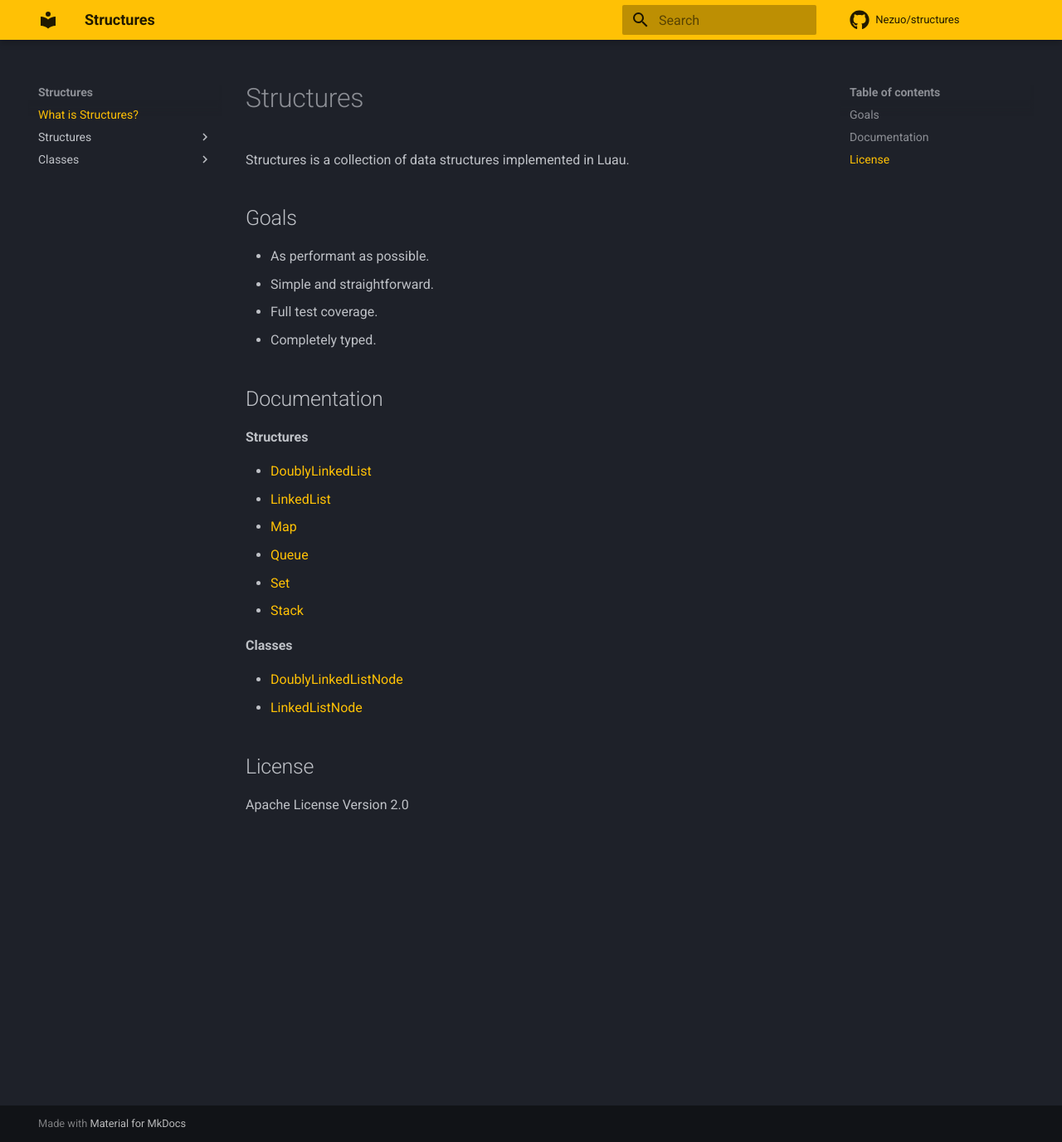
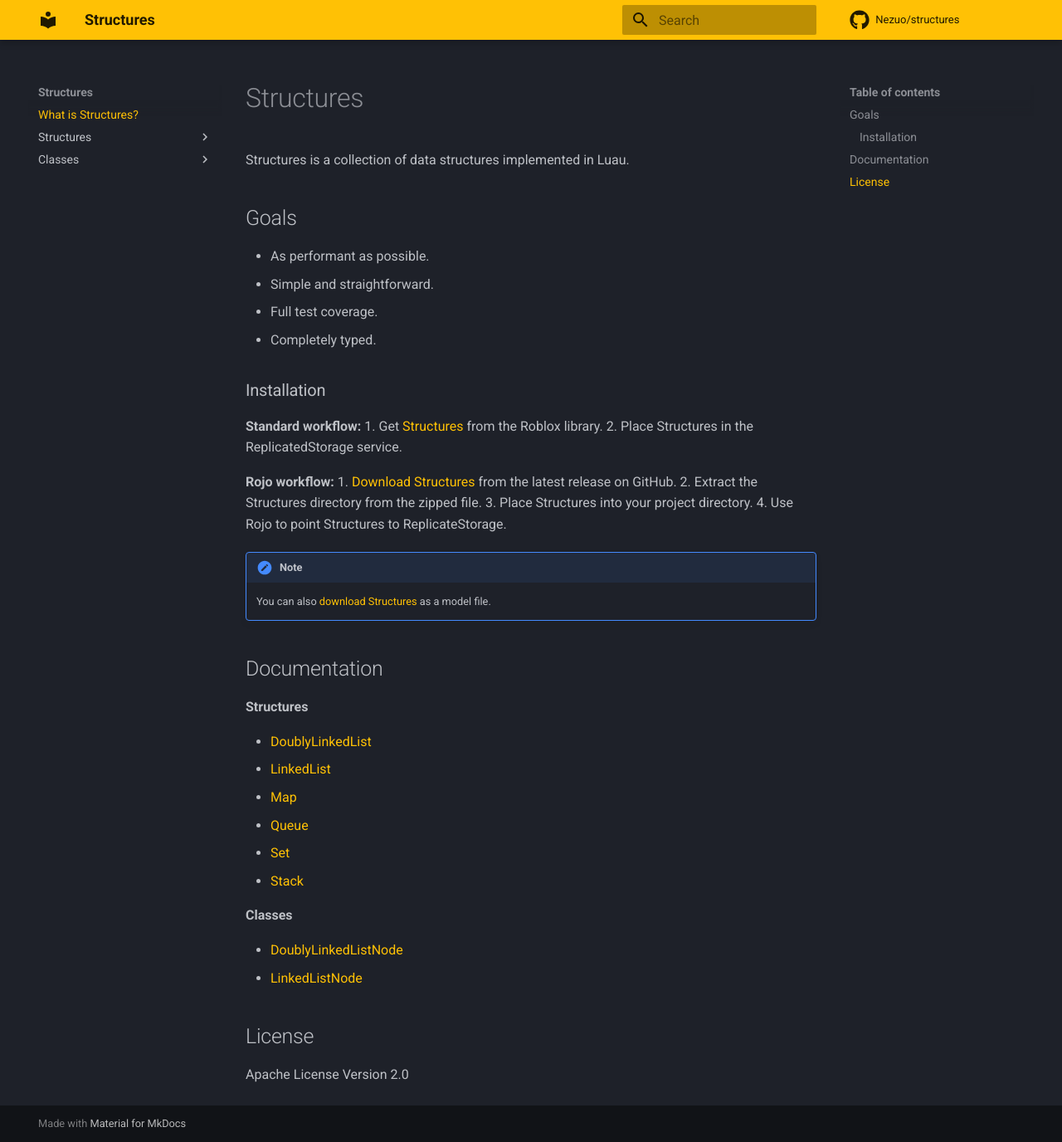
Before and after one commit to Nezuo/structures, an MkDocs documentation site: the page built from docs/index.md, in a window 1280 px wide and 1376 px high. Shown: the whole window at 83% size. Built offline with MkDocs 1.6.1 and Material for MkDocs 9.7.7, drawn with Linux system fonts in a browser that asks for light colours; comment, search, counter and statistics services are not loaded.

Commit message:
Update index.md

```diff
--- a/docs/index.md
+++ b/docs/index.md
@@ -6,6 +6,21 @@ Structures is a collection of data structures implemented in Luau.
  - Simple and straightforward.
  - Full test coverage.
  - Completely typed.
+
+### Installation
+
+**Standard workflow:**
+1. Get [Structures](https://www.roblox.com/library/6033045359/Structures) from the Roblox library.
+2. Place Structures in the ReplicatedStorage service.
+
+**Rojo workflow:**
+1. [Download Structures]() from the latest release on GitHub.
+2. Extract the Structures directory from the zipped file.
+3. Place Structures into your project directory.
+4. Use Rojo to point Structures to ReplicateStorage.
+
+!!! note
+    You can also [download Structures]() as a model file.
 
 ## Documentation
 **Structures**
```
